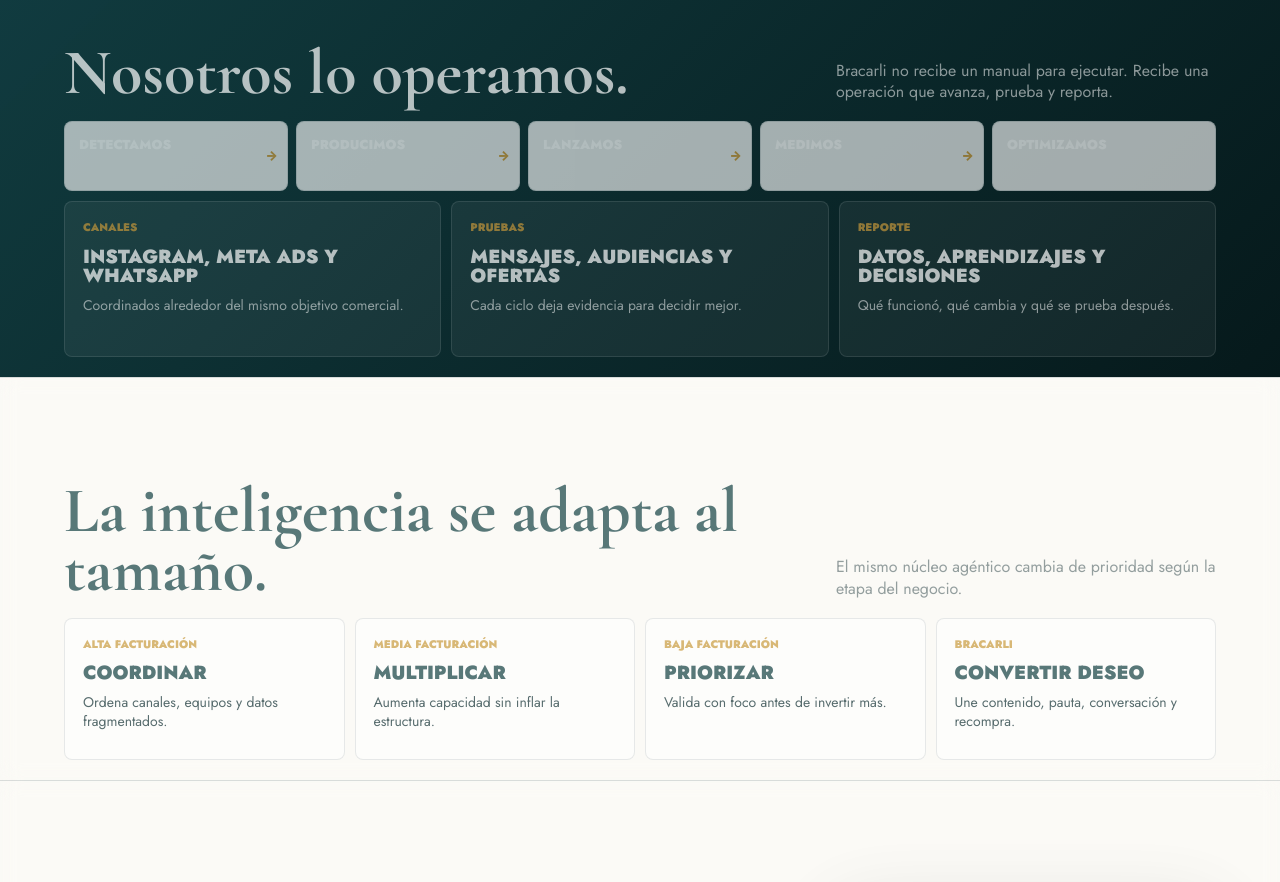
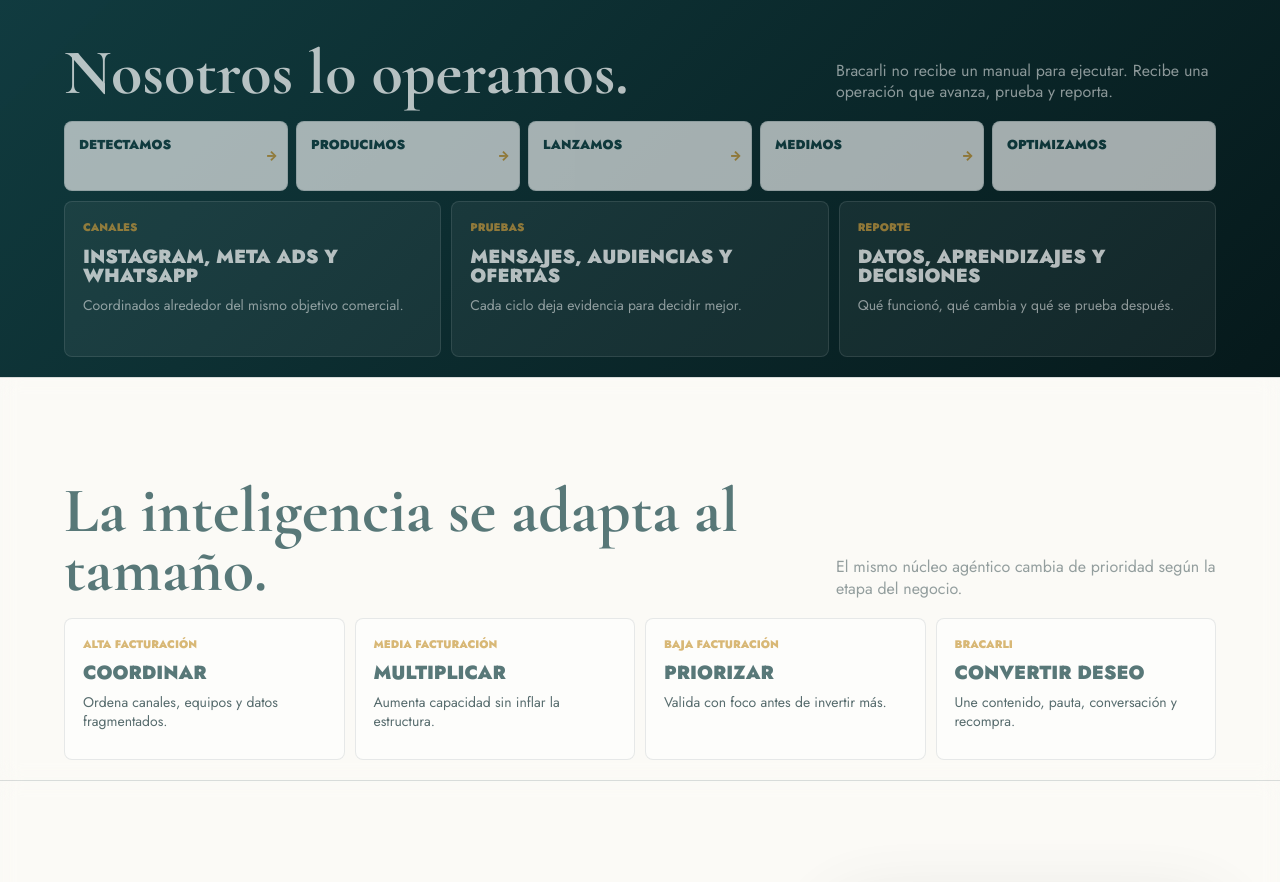
Before and after one commit to silvanasolvers/propuesta-bracarli-crecimiento, a website: page public/index.html in a window 1280 px wide. Shown: the part 1800-2682 px from the top of the page. Drawn offline with nearby package versions, Linux system fonts and the light colour scheme.

Commit message:
Fix agent loop contrast

```diff
--- a/public/index.html
+++ b/public/index.html
@@ -366,6 +366,8 @@
       font-weight: 900;
       text-transform: uppercase;
     }
+
+    .section.dark .agent-loop li { color: var(--green); }
 
     .agent-loop li:not(:last-child)::after {
       content: "→";
```
